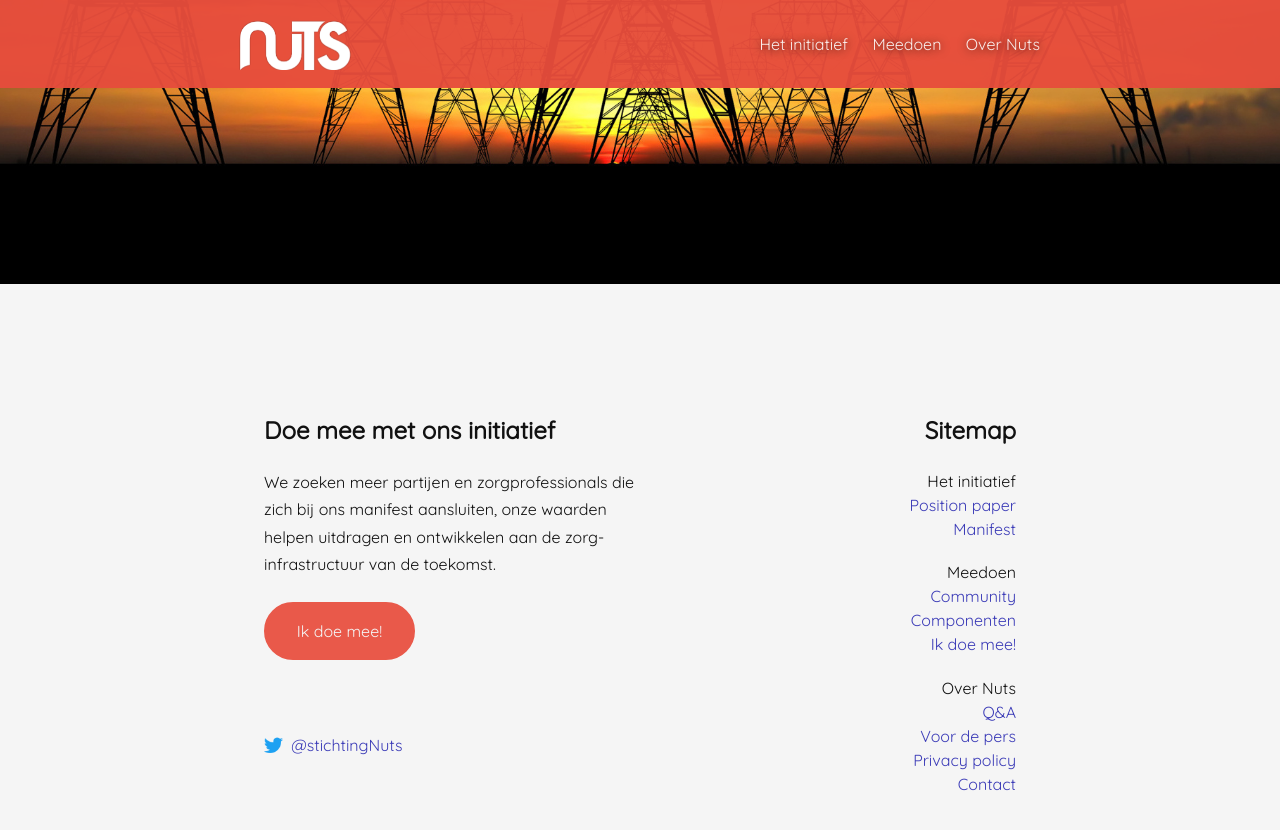
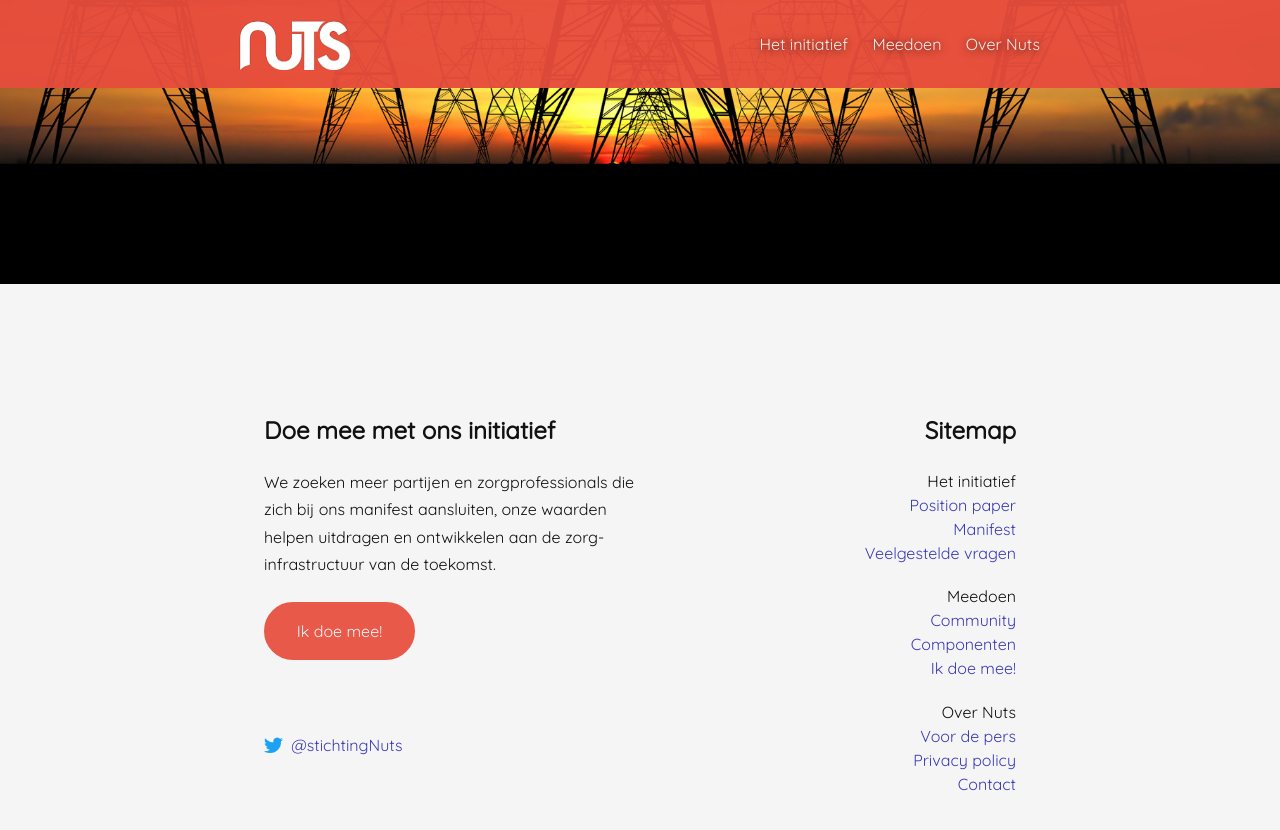
Before and after one commit to nuts-foundation/nuts-webpresence, a Jekyll site: the page built from index.md, in a window 1280 px wide and 900 px high, scrolled down 4733 px. Shown: the top 830 px of the window. Built offline with Jekyll 4.4.1, drawn with Linux system fonts in a browser that asks for light colours; our own code applies the rules of GitHub Pages for plain Markdown files.

Commit message:
Change Q&A to veelgestelde vragen

```diff
--- a/_includes/site-structure.html
+++ b/_includes/site-structure.html
@@ -8,9 +8,10 @@
       <li>
         <a class="page-link" href="{{ 'manifest' | relative_url }}">Manifest</a>
       </li>
-      <!-- <li>
-        <a class="page-link" href="{{ 'q-and-a' | relative_url }}">Q&A</a>
-      </li> -->
+      <li>
+        <a class="page-link" href="{{ 'q-and-a' | relative_url }}">Veelgestelde vragen</a>
+      </li>
+
     </ul>
   </li>
   <li>
@@ -37,9 +38,6 @@
         <a class="page-link" href="{{ 'contact' | relative_url }}">Nuts in het nieuws</a>
       </li> -->
       <li>
-        <a class="page-link" href="{{ 'q-and-a' | relative_url }}">Q&A</a>
-      </li>
-      <li>
         <a class="page-link" href="{{ 'pers' | relative_url }}">Voor de pers</a>
       </li>
       <li>
```
